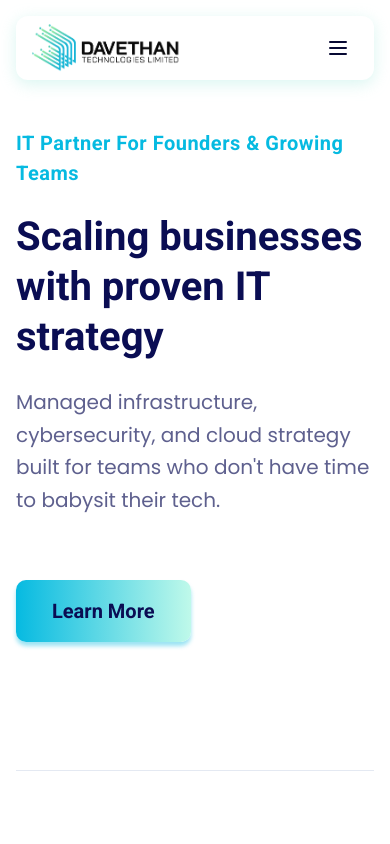
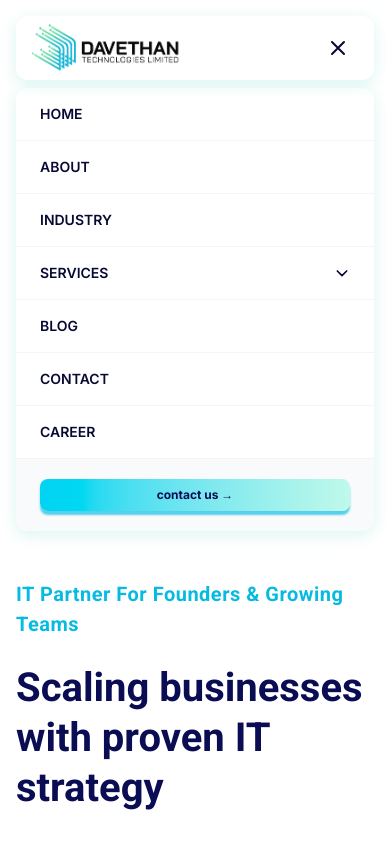
Before and after one commit to davethantech/davethan-website, a Next.js app: page / in a window 390 px wide. Both pictures are taken after a click on the button "Toggle menu". Shown: the top 844 px of the page. Built offline with nearby package versions, Linux system fonts and the light colour scheme.

Commit message:
feat: implement responsive Navbar and initialize Services page structure

```diff
--- a/src/components/layout/Navbar.tsx
+++ b/src/components/layout/Navbar.tsx
@@ -1,8 +1,14 @@
-import Link from 'next/link';
-import Image from 'next/image';
-import { Button } from '@/components/ui/Button';
+"use client";
+
+import { useState } from "react";
+import Link from "next/link";
+import Image from "next/image";
+import { Button } from "@/components/ui/Button";
 
 export function Navbar() {
+  const [mobileOpen, setMobileOpen] = useState(false);
+  const [servicesOpen, setServicesOpen] = useState(false);
+
   return (
     <header className="w-full relative z-50">
       {/* Utility Bar */}
@@ -18,7 +24,7 @@ export function Navbar() {
 
       {/* Main Navbar */}
       <div className="w-full max-w-8xl mx-auto px-4 sm:px-6 lg:px-38 mt-4 pb-4">
-        <div className="bg-white rounded-xl shadow-[0px_4px_16px_rgba(159,233,220,0.4)] h-[64px] flex items-center justify-between px-4">
+        <div className="bg-white rounded-xl shadow-[0px_4px_16px_rgba(159,233,220,0.4)] h-[64px] flex items-center justify-between px-4 relative">
 
           {/* Logo */}
           <Link href="/" className="flex items-center gap-3 shrink-0">
@@ -33,7 +39,7 @@ export function Navbar() {
             />
           </Link>
 
-          {/* Nav Links */}
+          {/* Desktop Nav Links */}
           <nav className="hidden md:flex items-center gap-7 font-inter font-semibold text-sm text-[#070933]">
             <Link href="/" className="hover:text-cyan-500 transition-colors">HOME</Link>
             <Link href="/about" className="hover:text-cyan-500 transition-colors">ABOUT</Link>
@@ -50,10 +56,10 @@ export function Navbar() {
               <div className="absolute top-full left-0 mt-3 w-52 bg-white rounded-xl shadow-xl border border-gray-100 opacity-0 invisible group-hover:opacity-100 group-hover:visible transition-all duration-200 z-50">
                 <div className="py-2">
                   {[
-                    { label: 'Managed IT', href: '/services/managed-it' },
-                    { label: 'IT Consultancy', href: '/services/it-consultancy' },
-                    { label: 'Cybersecurity', href: '/services/cybersecurity' },
-                    { label: 'Cloud Services', href: '/services/cloud-services' },
+                    { label: "Managed IT", href: "/services/managed-it" },
+                    { label: "IT Consultancy", href: "/services/it-consultancy" },
+                    { label: "Cybersecurity", href: "/services/cybersecurity" },
+                    { label: "Cloud Services", href: "/services/cloud-services" },
                   ].map((item) => (
                     <Link key={item.href} href={item.href} className="block px-4 py-2.5 text-sm text-[#070933] hover:bg-cyan-50 hover:text-cyan-600 transition-colors">
                       {item.label}
@@ -72,19 +78,133 @@ export function Navbar() {
             <Link href="/career" className="hover:text-cyan-500 transition-colors">CAREER</Link>
           </nav>
 
-          {/* CTA Button */}
+          {/* Desktop CTA Button */}
           <Link href="/contact" className="hidden md:block">
             <Button variant="primary" size="sm">contact us &rarr;</Button>
           </Link>
 
-          {/* Mobile menu button (placeholder) */}
-          <button className="md:hidden p-2 text-[#070933]" aria-label="Open menu">
-            <svg className="w-6 h-6" fill="none" stroke="currentColor" viewBox="0 0 24 24">
-              <path strokeLinecap="round" strokeLinejoin="round" strokeWidth={2} d="M4 6h16M4 12h16M4 18h16" />
-            </svg>
+          {/* Mobile Hamburger Button */}
+          <button
+            className="md:hidden p-2 text-[#070933] focus:outline-none"
+            aria-label="Toggle menu"
+            onClick={() => setMobileOpen((prev) => !prev)}
+          >
+            {mobileOpen ? (
+              /* X icon */
+              <svg className="w-6 h-6" fill="none" stroke="currentColor" viewBox="0 0 24 24">
+                <path strokeLinecap="round" strokeLinejoin="round" strokeWidth={2} d="M6 18L18 6M6 6l12 12" />
+              </svg>
+            ) : (
+              /* Hamburger icon */
+              <svg className="w-6 h-6" fill="none" stroke="currentColor" viewBox="0 0 24 24">
+                <path strokeLinecap="round" strokeLinejoin="round" strokeWidth={2} d="M4 6h16M4 12h16M4 18h16" />
+              </svg>
+            )}
           </button>
 
         </div>
+
+        {/* Mobile Drawer Menu */}
+        {mobileOpen && (
+          <div className="md:hidden bg-white rounded-xl mt-2 shadow-[0px_4px_16px_rgba(159,233,220,0.4)] overflow-hidden">
+            <nav className="flex flex-col font-inter font-semibold text-sm text-[#070933]">
+              <Link
+                href="/"
+                className="px-6 py-4 border-b border-gray-100 hover:bg-cyan-50 hover:text-cyan-500 transition-colors"
+                onClick={() => setMobileOpen(false)}
+              >
+                HOME
+              </Link>
+              <Link
+                href="/about"
+                className="px-6 py-4 border-b border-gray-100 hover:bg-cyan-50 hover:text-cyan-500 transition-colors"
+                onClick={() => setMobileOpen(false)}
+              >
+                ABOUT
+              </Link>
+              <Link
+                href="/industry"
+                className="px-6 py-4 border-b border-gray-100 hover:bg-cyan-50 hover:text-cyan-500 transition-colors"
+                onClick={() => setMobileOpen(false)}
+              >
+                INDUSTRY
+              </Link>
+
+              {/* Services with mobile accordion */}
+              <div>
+                <button
+                  className="w-full flex items-center justify-between px-6 py-4 border-b border-gray-100 hover:bg-cyan-50 hover:text-cyan-500 transition-colors"
+                  onClick={() => setServicesOpen((prev) => !prev)}
+                >
+                  <span>SERVICES</span>
+                  <svg
+                    className={`w-4 h-4 transition-transform ${servicesOpen ? "rotate-180" : ""}`}
+                    fill="none"
+                    stroke="currentColor"
+                    viewBox="0 0 24 24"
+                  >
+                    <path strokeLinecap="round" strokeLinejoin="round" strokeWidth={2.5} d="M19 9l-7 7-7-7" />
+                  </svg>
+                </button>
+                {servicesOpen && (
+                  <div className="bg-gray-50">
+                    {[
+                      { label: "Managed IT", href: "/services/managed-it" },
+                      { label: "IT Consultancy", href: "/services/it-consultancy" },
+                      { label: "Cybersecurity", href: "/services/cybersecurity" },
+                      { label: "Cloud Services", href: "/services/cloud-services" },
+                    ].map((item) => (
+                      <Link
+                        key={item.href}
+                        href={item.href}
+                        className="block px-10 py-3 text-sm text-[#070933] border-b border-gray-100 hover:bg-cyan-50 hover:text-cyan-600 transition-colors"
+                        onClick={() => setMobileOpen(false)}
+                      >
+                        {item.label}
+                      </Link>
+                    ))}
+                    <Link
+                      href="/services"
+                      className="block px-10 py-3 text-sm text-cyan-500 font-bold border-b border-gray-100 hover:bg-cyan-50 transition-colors"
+                      onClick={() => setMobileOpen(false)}
+                    >
+                      View All Services →
+                    </Link>
+                  </div>
+                )}
+              </div>
+
+              <Link
+                href="/blog"
+                className="px-6 py-4 border-b border-gray-100 hover:bg-cyan-50 hover:text-cyan-500 transition-colors"
+                onClick={() => setMobileOpen(false)}
+              >
+                BLOG
+              </Link>
+              <Link
+                href="/contact"
+                className="px-6 py-4 border-b border-gray-100 hover:bg-cyan-50 hover:text-cyan-500 transition-colors"
+                onClick={() => setMobileOpen(false)}
+              >
+                CONTACT
+              </Link>
+              <Link
+                href="/career"
+                className="px-6 py-4 hover:bg-cyan-50 hover:text-cyan-500 transition-colors"
+                onClick={() => setMobileOpen(false)}
+              >
+                CAREER
+              </Link>
+
+              {/* Mobile CTA */}
+              <div className="px-6 py-5 border-t border-gray-100 bg-gray-50">
+                <Link href="/contact" onClick={() => setMobileOpen(false)}>
+                  <Button variant="primary" size="sm" className="w-full justify-center">contact us →</Button>
+                </Link>
+              </div>
+            </nav>
+          </div>
+        )}
       </div>
     </header>
   );
```
Also changed, not shown: src/app/services/page.tsx (+41 -41 lines).
